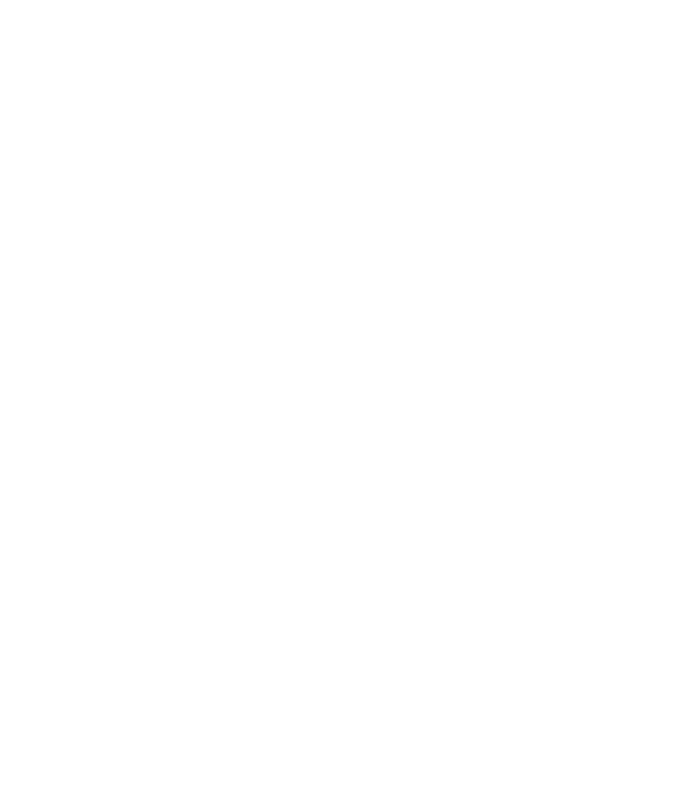
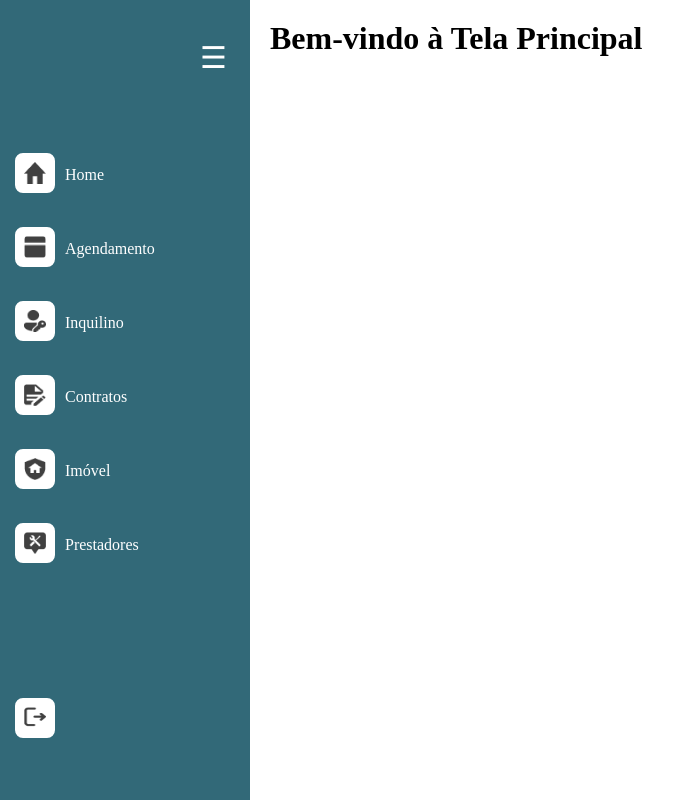
Before and after one commit to jose-devops/Meu_Condominio_Front-end, a React (Vite) app in the folder React-Project/: page /tela-principal in a window 1280 px wide. Before the commit this address had no page. Shown: the whole page, without its empty margins (0-690 px from the left). Built offline with nearby package versions, Linux system fonts and the light colour scheme.

Commit message:
Revert "Developer"

```diff
--- a/React-Project/src/Routes.jsx
+++ b/React-Project/src/Routes.jsx
@@ -4,20 +4,37 @@
 import LoginProprietario from './screens/Proprietario/Login/LoginProprietario';
 import LoginMorador from './screens/Morador/Login/LoginMorador';
 import RegistroProprietario from './screens/RegistroProprietario';
+import TelaPrincipal from './screens/Proprietario/TelaPrincipal/TelaPrincipal'; // TelaPrincipal
+import MenuLateral from './screens/Components/MenuLateral/MenuLateral'; // MenuLateral
+
+
 
 
 function AppRoutes() {
   return (
     <Router>
-        <Routes>
+      <Routes>
         {/* Rota sem menu lateral */}
         <Route path="/" element={<TelaTipoAcesso />} />
         <Route path="/login-proprietario" element={<LoginProprietario />} />
         <Route path="/login-morador" element={<LoginMorador />} />
+feature/interface-PaginaPrincipalProprietario
+        <Route path="/registro-proprietario" element={<RegistroProprietario />} />
+
          <Route path="/registro-proprietario" element={<RegistroProprietario />} />
 
+
+        {/* Rota com Menu Lateral e Tela Principal */}
+        <Route
+          path="/tela-principal"
+          element={
+            <div style={{ display: 'flex' }}>
+              <MenuLateral />
+              <TelaPrincipal />
+            </div>
+          }
+        />
       </Routes>
-
     </Router>
   );
 }
--- /dev/null
+++ b/React-Project/src/screens/Components/MenuLateral/MenuLateral.css
@@ -0,0 +1,123 @@
+/* Barra Lateral */
+.sidebar {
+  width: 250px;
+  background-color: #326978 !important;
+  color: white;
+  height: 100%;
+  position: fixed;
+  top: 0;
+  left: 0;
+  transition: width 0.3s ease;
+  overflow: hidden;
+  display: flex;
+  flex-direction: column;
+}
+
+/* Itens do menu */
+.sidebar ul {
+  list-style: none;
+  padding: 0;
+  margin: 0;
+  flex-grow: 1;
+  display: flex;
+  flex-direction: column;
+  justify-content: center;
+}
+
+/* Itens individuais no menu */
+.sidebar-item {
+  padding: 15px;
+  text-align: center;
+}
+
+/* Links do menu */
+.sidebar-link {
+  text-decoration: none;
+  display: flex;
+  align-items: center;
+  color: rgb(255, 255, 255);
+}
+
+/* Textos dentro do menu */
+.sidebar-text {
+  margin-left: 10px;
+  display: inline-block;
+}
+
+/* Ajustes no ícone do menu */
+#sidebar-icon {
+  font-size: 30px;
+}
+
+/* Botão de alternância */
+.sidebar-toggle {
+  background-color: transparent;
+  border: none;
+  margin-top: 20px;
+  padding: 10px;
+  cursor: pointer;
+}
+
+/* Esconder os textos quando o menu for recolhido */
+.sidebar.retracted .sidebar-text {
+  display: none;
+}
+
+/* Ajuste do conteúdo principal */
+.main-content {
+  margin-left: 250px;
+  padding: 20px;
+}
+
+/* Ativar o menu recolhido */
+.sidebar.retracted {
+  width: 80px;
+}
+
+/* Ajuste do botão de expandir/recolher */
+button {
+  padding: 10px;
+  background-color: #326978;
+  color: white;
+  border: none;
+  cursor: pointer;
+}
+
+/* Estilização do botão de recolher e expandir */
+.sidebar-toggle {
+  background-color: #1E5F5A;
+  border: 7px solid #1E5F5A;
+  padding: 20px;
+  border-radius: 50%;
+  cursor: pointer;
+  transition: background-color 0.3s ease, border-color 0.3s ease;
+  background-color: transparent;
+  border: none;
+  margin-top: 20px;
+  padding: 10px;
+  cursor: pointer;
+  position: relative;
+}
+
+/* Estilos para a barra lateral expandida */
+.sidebar:not(.retracted) #sidebar-icon {
+  transform: rotate(180deg);
+  margin-left: 180px;
+}
+
+/* Colocar o último item (botão de "Sair") na parte inferior */
+.sidebar ul:last-child {
+  margin-top: auto;
+  padding-top: 15px;
+}
+
+/* Ajustes no ícone do menu */
+.sidebar-item img {
+  background-color: white;
+  border: 2px solid white;
+  border-radius: 20%;
+  padding: 7px;
+  width: 40px;
+  height: 40px;
+  transition: background-color 0.3s ease, border-color 0.3s ease;
+}
--- /dev/null
+++ b/React-Project/src/screens/Components/MenuLateral/MenuLateral.jsx
@@ -0,0 +1,95 @@
+import React, { useState } from 'react';
+import './MenuLateral.css';
+
+// Corrigindo as importações dos ícones diretamente
+import iconeHome from '../../IMG/ICON/tela-principal/icone-home.png';
+import iconeAgendamento from '../../IMG/ICON/tela-principal/icone-agendamento.png';
+import iconeInquilino from '../../IMG/ICON/tela-principal/icone-inquilino.png';
+import iconeContratos from '../../IMG/ICON/tela-principal/icone-contratos.png';
+import iconeImovel from '../../IMG/ICON/tela-principal/icone-imovel.png';
+import iconePrestadores from '../../IMG/ICON/tela-principal/icone-prestadores.png';
+import iconeSair from '../../IMG/ICON/tela-principal/icone-sair.png';
+
+const MenuLateral = () => {
+  const [isCollapsed, setIsCollapsed] = useState(false);
+
+  const toggleSidebar = () => {
+    setIsCollapsed(!isCollapsed);
+  };
+
+  return (
+    <div className={`sidebar ${isCollapsed ? 'retracted' : ''}`}>
+      {/* Botão de alternância */}
+      <div className="sidebar-toggle">
+        <button id="toggle-btn" className="btn" onClick={toggleSidebar}>
+          <span id="sidebar-icon">&#9776;</span>
+        </button>
+      </div>
+
+      {/* Itens do Menu */}
+      <ul className="list-unstyled flex-grow-1">
+        <li className="sidebar-item">
+          <a href="#" className="sidebar-link">
+            <div className="icon-container">
+              <img src={iconeHome} alt="Home" width="30" height="30" />
+            </div>
+            <span className="sidebar-text">Home</span>
+          </a>
+        </li>
+        <li className="sidebar-item">
+          <a href="#" className="sidebar-link">
+            <div className="icon-container">
+              <img src={iconeAgendamento} alt="Agendamento" width="30" height="30" />
+            </div>
+            <span className="sidebar-text">Agendamento</span>
+          </a>
+        </li>
+        <li className="sidebar-item">
+          <a href="#" className="sidebar-link">
+            <div className="icon-container">
+              <img src={iconeInquilino} alt="Inquilino" width="30" height="30" />
+            </div>
+            <span className="sidebar-text">Inquilino</span>
+          </a>
+        </li>
+        <li className="sidebar-item">
+          <a href="#" className="sidebar-link">
+            <div className="icon-container">
+              <img src={iconeContratos} alt="Contratos" width="30" height="30" />
+            </div>
+            <span className="sidebar-text">Contratos</span>
+          </a>
+        </li>
+        <li className="sidebar-item">
+          <a href="#" className="sidebar-link">
+            <div className="icon-container">
+              <img src={iconeImovel} alt="Imóvel" width="30" height="30" />
+            </div>
+            <span className="sidebar-text">Imóvel</span>
+          </a>
+        </li>
+        <li className="sidebar-item">
+          <a href="#" className="sidebar-link">
+            <div className="icon-container">
+              <img src={iconePrestadores} alt="Prestadores" width="30" height="30" />
+            </div>
+            <span className="sidebar-text">Prestadores</span>
+          </a>
+        </li>
+      </ul>
+
+      {/* Menu sair */}
+      <ul>
+        <li className="sidebar-item">
+          <a href="#" className="sidebar-link">
+            <div className="icon-container">
+              <img src={iconeSair} alt="Sair" width="30" height="30" />
+            </div>
+          </a>
+        </li>
+      </ul>
+    </div>
+  );
+};
+
+export default MenuLateral;
--- /dev/null
+++ b/React-Project/src/screens/Proprietario/TelaPrincipal/TelaPrincipal.jsx
@@ -0,0 +1,15 @@
+import React from 'react';
+import MenuLateral from '../../Components/MenuLateral/MenuLateral';
+
+const TelaPrincipal = () => {
+  return (
+    <div>
+      <MenuLateral />
+      <div className="main-content">
+        <h1>Bem-vindo à Tela Principal</h1>
+      </div>
+    </div>
+  );
+};
+
+export default TelaPrincipal;
```
Also changed, not shown: React-Project/src/screens/Proprietario/TelaPrincipal/TelaPrincipal.css (added).
